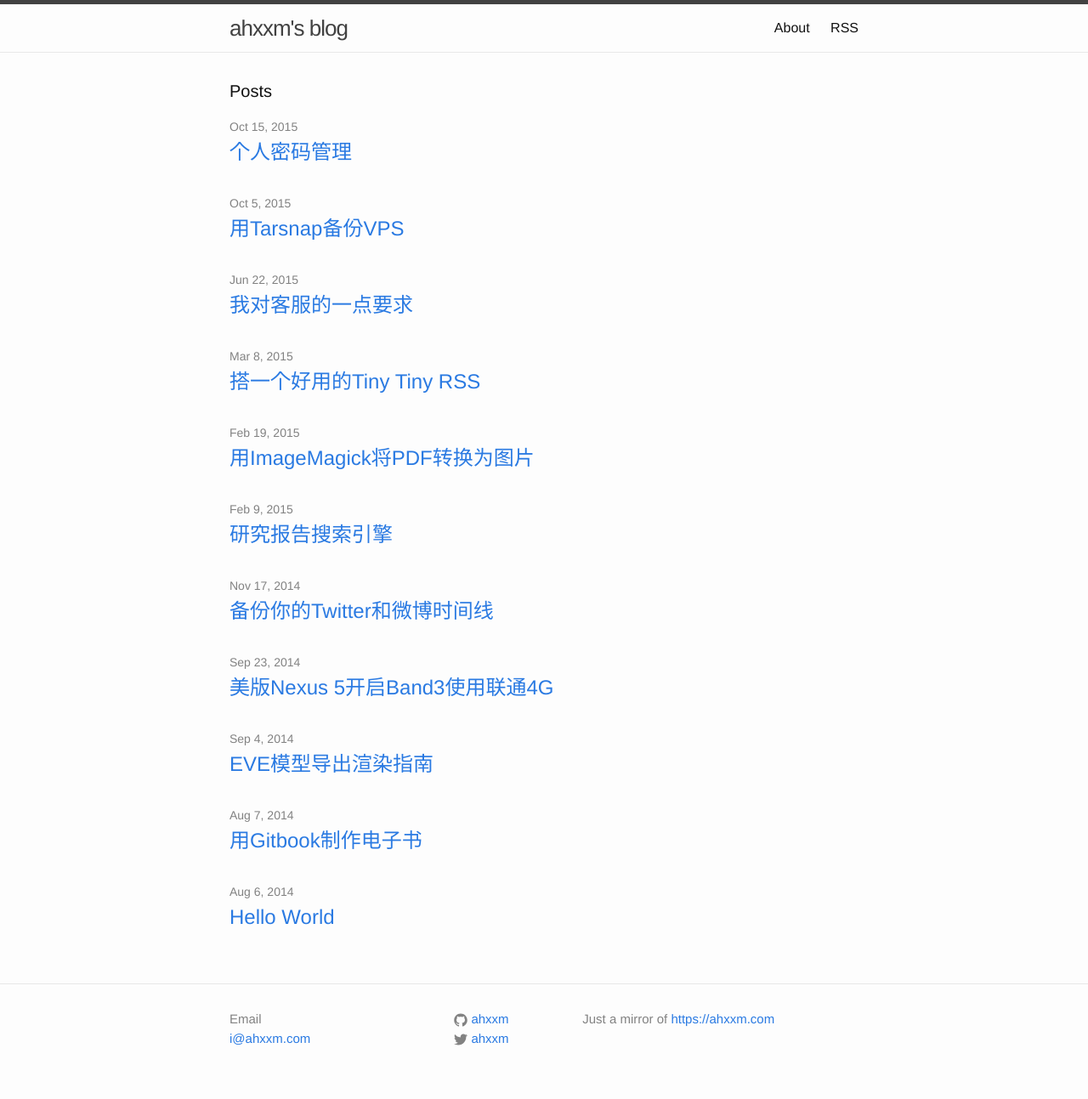
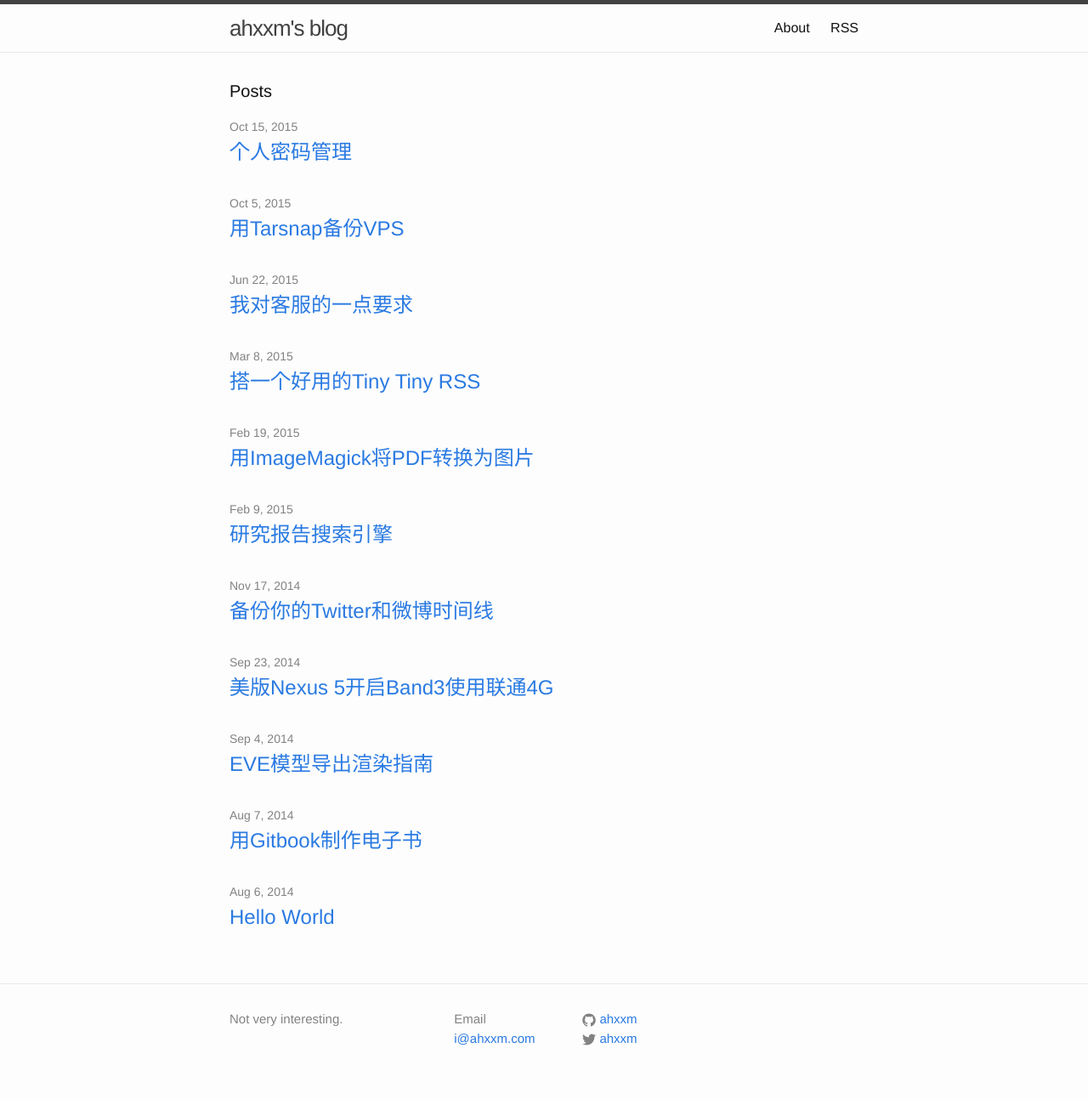
Before and after one commit to ahxxm/ahxxm.github.io, a Jekyll site: the page built from index.html, in a window 1280 px wide. Shown: the whole page at 85% size. Built offline with Jekyll 4.4.1, drawn with Linux system fonts in a browser that asks for light colours.

Commit message:
change site description

```diff
--- a/_includes/footer.html
+++ b/_includes/footer.html
@@ -3,14 +3,19 @@
   <div class="wrapper">
 
     <div class="footer-col-wrapper">
+
       <div class="footer-col footer-col-1">
+        <p> Not very interesting.</p>
+      </div>
+
+      <div class="footer-col footer-col-2">
         <ul class="contact-list">
           <li>Email</li>
           <li><a href="mailto:{{ site.email }}">{{ site.email }}</a></li>
         </ul>
       </div>
 
-      <div class="footer-col footer-col-2">
+      <div class="footer-col footer-col-3">
         <ul class="social-media-list">
           {% if site.github_username %}
           <li>
@@ -26,9 +31,6 @@
         </ul>
       </div>
 
-      <div class="footer-col footer-col-3">
-        <p> Just a mirror of <a href="https://ahxxm.com">https://ahxxm.com</a></p>
-      </div>
     </div>
 
   </div>
```
